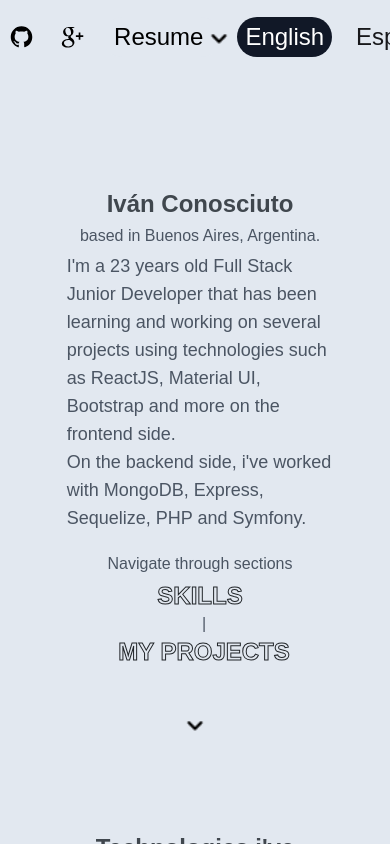
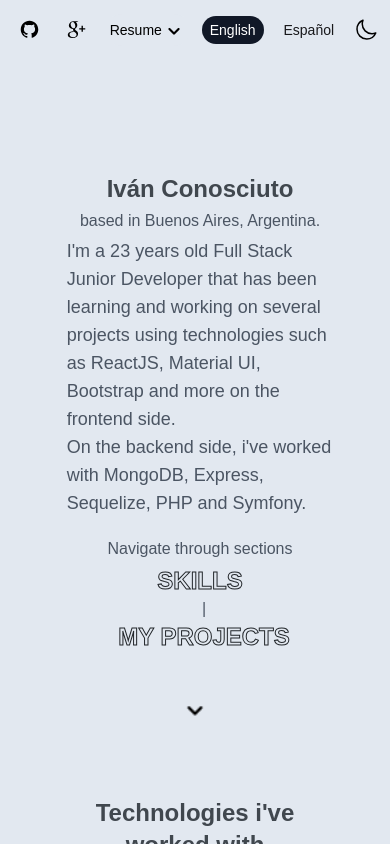
Before and after one commit to IvoFarid/portfolio, a Next.js app: page / in a window 390 px wide. Built offline with nearby package versions, Linux system fonts and the light colour scheme; a web font is replaced by a local one.

Commit message:
fix responsive layout

```diff
--- a/components/organisms/Header/Header.tsx
+++ b/components/organisms/Header/Header.tsx
@@ -13,7 +13,7 @@ export default function Header({language, setLanguage, colorMode, setColorMode}:
 
 
   return (
-    <header className="bg-slate-200 dark:bg-gray-900 flex sticky top-0 items-start justify-between max-w-7xl mx-auto z-30 xl:items-center py-3">
+    <header className="bg-slate-200 dark:bg-gray-900 flex sticky top-0 items-start  max-w-7xl mx-auto z-30 xl:items-center py-3">
       <motion.div
         initial={{
           x: -500,
@@ -28,17 +28,17 @@ export default function Header({language, setLanguage, colorMode, setColorMode}:
         transition={{
           duration: 1
         }}
-        className="flex flex-row items-center gap-2">
+        className="flex flex-row justify-between w-full sm:justify-start items-center gap-1 md:gap-2 px-3">
         {/* <SocialIcon url="https://slack.com" fgColor="#26262c" bgColor="transparent"/> */}
-        <SocialIcon url="https://github.com/IvoFarid" fgColor={colorMode === "light" ? "black" : "white"} bgColor="transparent" className="hover:outline-1 hover:outline rounded-full transition"/>
+        <SocialIcon url="https://github.com/IvoFarid" fgColor={colorMode === "light" ? "black" : "white"} bgColor="transparent" className="max-h-[35px] max-w-[35px] min-h-[35px] min-w-[35px] hover:outline-1 hover:outline rounded-full transition"/>
         {/* <SocialIcon url="https://linkedin.com" fgColor="#26262c" bgColor="transparent"/> */}
-        <SocialIcon url="mailto:ivan99edlp@gmail.com" network="google" fgColor={colorMode === "light" ? "black" : "white"} bgColor="transparent" className="hover:outline-1 hover:outline rounded-full transition"/>
+        <SocialIcon url="mailto:ivan99edlp@gmail.com" network="google" fgColor={colorMode === "light" ? "black" : "white"} bgColor="transparent" className="max-h-[35px] max-w-[35px] min-h-[35px] min-w-[35px] hover:outline-1 hover:outline rounded-full transition"/>
         <a href="/CV.pdf" download className="flex items-center select-none transition rounded-full p-1 bg-slate-200 dark:bg-gray-900 dark:text-slate-50 hover:outline-1 hover:outline">
-          <p className="text-2xl ml-2">{language==='english' ? 'Resume':'Ver CV'}</p>
-          <img src="darrow.png" alt="arrow" className={`${colorMode === "light" ? "invert-0" : "invert"} h-8 w-8`} />
+          <p className="text-sm md:text-2xl sm:ml-2">{language==='english' ? 'Resume':'Ver CV'}</p>
+          <img src="darrow.png" alt="arrow" className={`${colorMode === "light" ? "invert-0" : "invert"} h-6 w-6 md:h-8 md:w-8`} />
         </a>
-        <button onClick={()=>setLanguage('english')} className={`${ language === 'english' ? colorMode === "light" ? "bg-gray-900 text-white":"bg-slate-50 text-zinc-900" : colorMode === "light" ? "text-zinc-900":"text-white" } text-2xl ml-2 py-1 px-2 hover:outline-1 hover:outline rounded-full transition`}>English</button>
-        <button onClick={()=>setLanguage('spanish')} className={`${ language === 'spanish' ? colorMode === "light" ? "bg-gray-900 text-white":"bg-slate-50 text-zinc-900" : colorMode === "light" ? "text-zinc-900":"text-white" } text-2xl ml-2 py-1 px-2 hover:outline-1 hover:outline rounded-full transition`}>Español</button>
+        <button onClick={()=>setLanguage('english')} className={`${ language === 'english' ? colorMode === "light" ? "bg-gray-900 text-white":"bg-slate-50 text-zinc-900" : colorMode === "light" ? "text-zinc-900":"text-white" } text-sm md:text-2xl sm:ml-2 py-1 px-2 hover:outline-1 hover:outline rounded-full transition`}>English</button>
+        <button onClick={()=>setLanguage('spanish')} className={`${ language === 'spanish' ? colorMode === "light" ? "bg-gray-900 text-white":"bg-slate-50 text-zinc-900" : colorMode === "light" ? "text-zinc-900":"text-white" } text-sm md:text-2xl sm:ml-2 py-1 px-2 hover:outline-1 hover:outline rounded-full transition`}>Español</button>
         <button onClick={()=> setColorMode(colorMode === 'light' ? 'dark' : 'light')}>
           {colorMode === 'light' ? (
             <svg xmlns="http://www.w3.org/2000/svg" fill="none" viewBox="0 0 24 24" stroke-width="1.5" stroke="black" className="w-6 h-6">
--- a/components/organisms/Projects/Projects.tsx
+++ b/components/organisms/Projects/Projects.tsx
@@ -17,7 +17,7 @@ export default function Projects({
       className="min-h-screen relative flex flex-col lg:max-w-4xl 2xl:max-w-7xl xl:max-w-6xl min-w-[400px] mx-auto z-0 items-center">
       <h3 className="2xl:text-5xl lg:text-4xl sm:text-3xl text-2xl font-bold absolute xl:top-[4.5rem] 2xl:top-20 text-[#40474e] dark:text-slate-300">{language==='english'?"Projects":'Proyectos'}</h3>
       {/* CAMBIE DIV ABAJO y H ARRIBA*/}
-      <div className="absolute md:top-32 xl:top-[7.5rem] 2xl:top-40 grid md:grid-cols-2 lg:grid-cols-2 xl:grid-cols-3 gap-4 grid-flow-row px-6 pt-0 pb-5">
+      <div className="absolute top-10 md:top-32 xl:top-[7.5rem] 2xl:top-40 grid md:grid-cols-2 lg:grid-cols-2 xl:grid-cols-3 gap-4 grid-flow-row px-6 pt-0 pb-5">
         {
           language==='english' ? (
             allProjectsEn.map((project,idx)=>{
--- a/components/organisms/Skills/Skills.tsx
+++ b/components/organisms/Skills/Skills.tsx
@@ -32,7 +32,7 @@ export default function Skills({language, colorMode}: Props) {
         </div>
       </div>
       {/* CAMBIE IMAGEN */}
-      <img src="darrow.png" alt="arrow" className={`${colorMode === "light" ? "invert-0" : "invert"} 2xl:mt-[5rem] xl:mt-[2rem] h-8 w-8`} />
+      <img src="darrow.png" alt="arrow" className={`${colorMode === "light" ? "invert-0" : "invert"} 2xl:mt-[5rem] xl:mt-[2rem] mt-10 h-8 w-8`} />
     </div>
   )
 }
```
